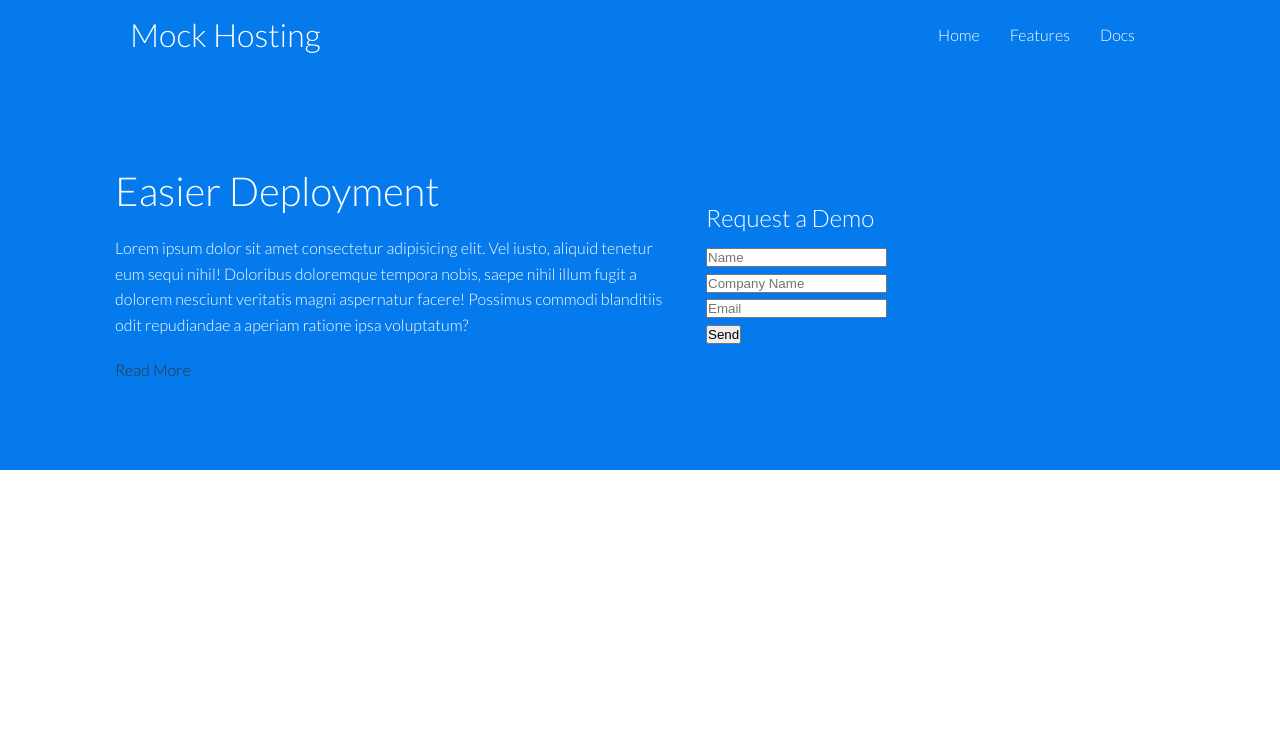
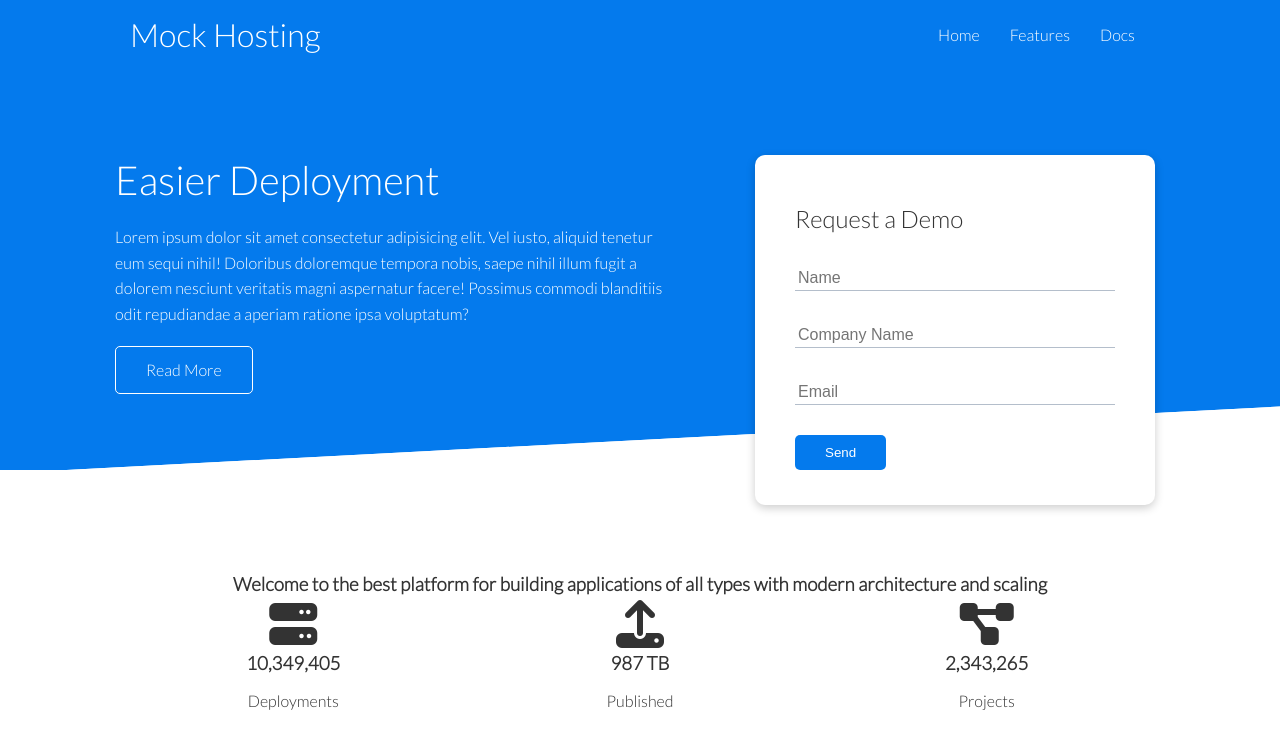
Before and after one commit to AdamAlibraheem000/mock-hosting-website, a plain HTML site: page index.html in a window 1280 px wide. Drawn offline with Linux system fonts and the light colour scheme.

Commit message:
added utils css

```diff
--- a/css/style.css
+++ b/css/style.css
@@ -81,35 +81,59 @@ img{
 }
 
 .showcase .grid{
+    overflow: visible;
     grid-template-columns: 55% 45%;
     gap: 30px;
 }
 
-/* Utilities */
-
-.container{
-    max-width: 1100px;
-    margin: 0 auto;
-    overflow: auto;
-    padding: 0 40px;
+.showcase-form{
+    position: relative;
+    top: 60px;
+    height: 350px;
+    width: 400px;
+    padding: 40px;
+    z-index: 100;
+    justify-self: flex-end;
 }
 
-.card{
+.showcase-form .form-control{
+    margin: 30px 0;
+}
+
+.showcase-form input[type='text'],
+.showcase-form input[type='email']{
+    /* style text input but not the button */
+    border: 0;
+    border-bottom: 1px solid #b4becb;
+    width: 100%;
+    padding: 3px;
+    font-size: 16px;
+}
+
+.showcase-form input:focus{
+    /* Removes input border when input is clicked on */
+    outline: none;
+}
+
+.showcase::before,
+.showcase::after{
+    /* creates visual slant  */
+    content: '';
+    position: absolute;
+    height: 100px;
+    bottom: -70px;
+    right: 0;
+    left: 0;
+    background-color: #fff;
+    transform: skewY(-3deg);
+    /* add prefixes to work on all browsers */
+    -webkit-transform: skewY(-3deg);
+    -moz-transform: skewY(-3deg);
+    -ms-transform: skewY(-3deg);
+}
+
+/* Stats */
+.stats{
+    padding-top: 100px;
 
 }
-
-.flex{
-    display: flex;
-    height: 100%;
-    justify-content: center;
-    align-items: center;
-}
-
-.grid{
-    display: grid;
-    grid-template-columns: repeat(2, 1fr);
-    gap: 20px;
-    justify-content: center;
-    align-items: center;
-    height: 100%;
-}
--- /dev/null
+++ b/css/utils.css
@@ -0,0 +1,61 @@
+/* Utilities */
+
+.container{
+    max-width: 1100px;
+    margin: 0 auto;
+    overflow: auto;
+    padding: 0 40px;
+}
+
+.card{
+    background-color: #fff;
+    color: #333;
+    border-radius: 10px;
+    box-shadow: 0 3px 10px rgba(0,0,0,0.2);
+    padding: 20px;
+    margin: 10px;
+
+}
+
+.btn{
+    display: inline-block;
+    padding: 10px 30px;
+    cursor: pointer;
+    background-color: var(--primary-color);
+    color: #fff;
+    border: none;
+    border-radius: 5px;
+}
+
+.btn-outline{
+    background-color: transparent;
+    border: 1px solid #fff;
+}
+
+.btn:hover{
+    transform: scale(0.98);
+}
+
+.text-center{
+    text-align: center;
+}
+
+.flex{
+    display: flex;
+    height: 100%;
+    justify-content: center;
+    align-items: center;
+}
+
+.grid{
+    display: grid;
+    grid-template-columns: repeat(2, 1fr);
+    gap: 20px;
+    justify-content: center;
+    align-items: center;
+    height: 100%;
+}
+
+.grid-3{
+    grid-template-columns: repeat(3,1fr);
+}
--- a/index.html
+++ b/index.html
@@ -5,6 +5,7 @@
     <meta http-equiv="X-UA-Compatible" content="IE=edge">
     <meta name="viewport" content="width=device-width, initial-scale=1.0">
     <link rel="stylesheet" href="https://cdnjs.cloudflare.com/ajax/libs/font-awesome/6.2.0/css/all.min.css" integrity="sha512-xh6O/CkQoPOWDdYTDqeRdPCVd1SpvCA9XXcUnZS2FmJNp1coAFzvtCN9BmamE+4aHK8yyUHUSCcJHgXloTyT2A==" crossorigin="anonymous" referrerpolicy="no-referrer">
+    <link rel="stylesheet" href="css/utils.css">
     <link rel="stylesheet" href="css/style.css">
     <title>Mock Hosting Website</title>
 </head>
@@ -49,5 +50,33 @@
             </div>
         </div>
     </section>
+
+    <!-- Stats -->
+    <section class="stats">
+        <div class="container">
+            <h3 class="stats-heading text-center my-1">
+                Welcome to the best platform for building applications of all
+                types with modern architecture and scaling
+            </h3>
+
+            <div class="grid grid-3 text-center my-4">
+                <div>
+                    <i class="fas fa-server fa-3x"></i>
+                    <h3>10,349,405</h3>
+                    <p class="text-secondary">Deployments</p>
+                </div>
+                <div>
+                    <i class="fas fa-upload fa-3x"></i>
+                    <h3>987 TB</h3>
+                    <p class="text-secondary">Published</p>
+                </div>
+                <div>
+                    <i class="fas fa-project-diagram fa-3x"></i>
+                    <h3>2,343,265</h3>
+                    <p class="text-secondary">Projects</p>
+                </div>
+            </div>
+        </div>
+    </section>
 </body>
 </html>
```
